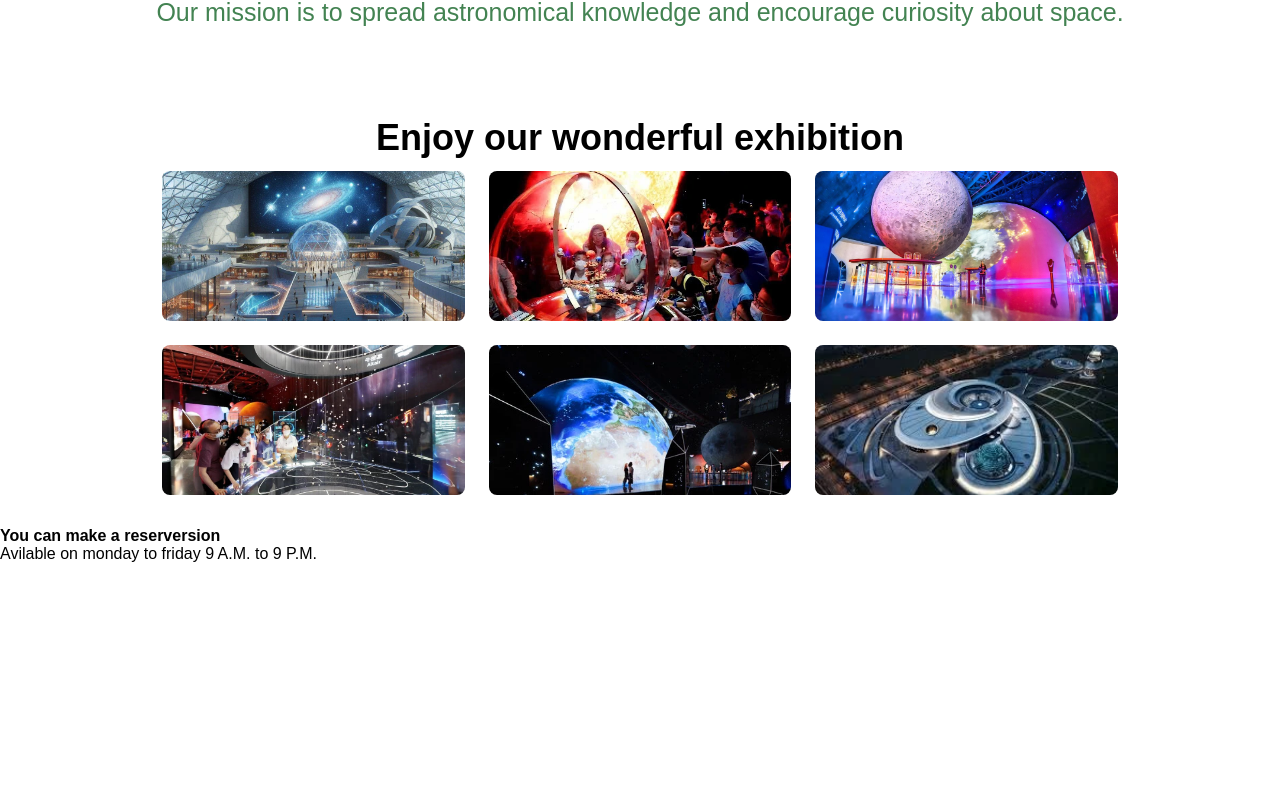
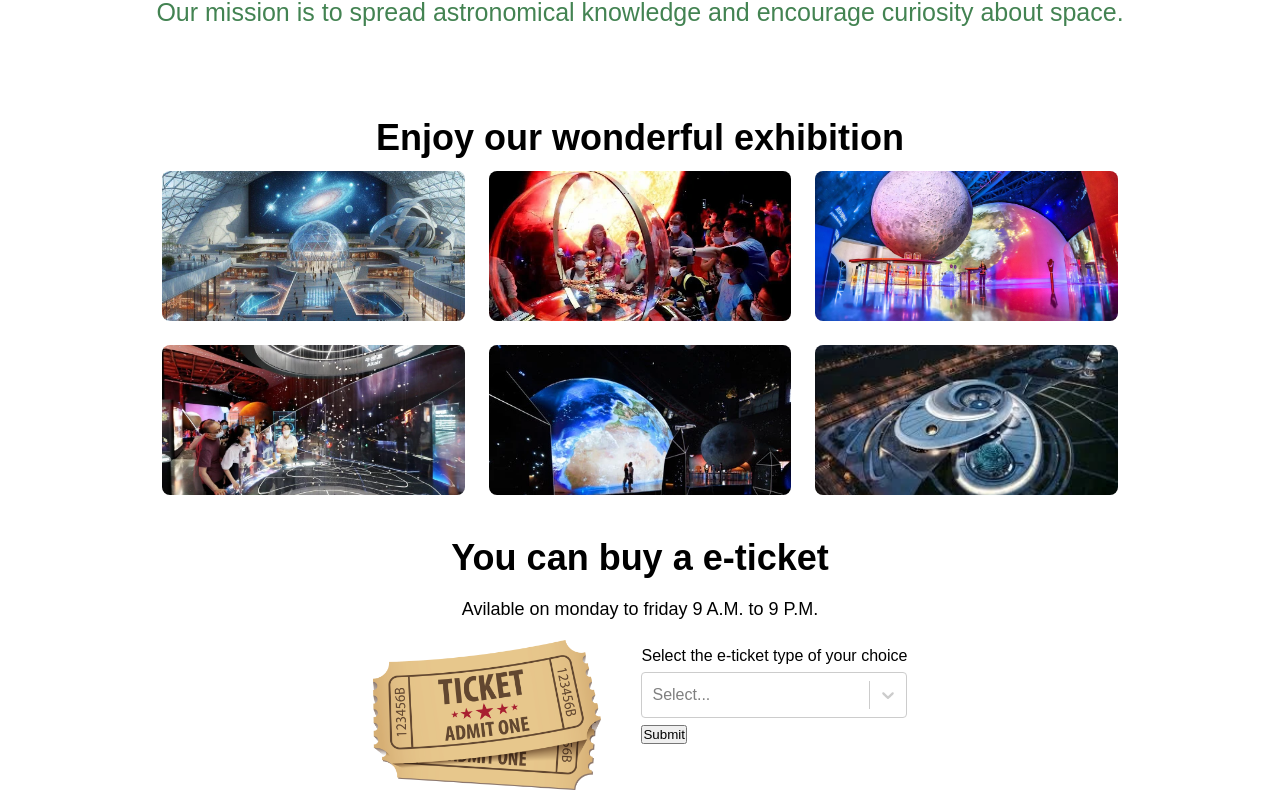
Before and after one commit to KiB017/ganGalaxy, a React (Create React App) app: page / in a window 1280 px wide. Shown: the part 963-1763 px from the top of the page. Before the commit the page ends 1526 px from the top, so only its background shows below. Built offline with nearby package versions, Linux system fonts and the light colour scheme; the HTML template or start-up script is replaced by a standard one.

Commit message:
Ticket form converted to react components

```diff
--- a/package.json
+++ b/package.json
@@ -10,6 +10,7 @@
     "react": "^18.2.0",
     "react-dom": "^18.2.0",
     "react-scripts": "5.0.1",
+    "react-select": "^5.8.0",
     "web-vitals": "^2.1.4"
   },
   "scripts": {
--- a/src/App.css
+++ b/src/App.css
@@ -119,3 +119,45 @@ body, html
   align-items: center;
   justify-content: center;
 }
+
+.ticket-container
+{
+  text-align: center;
+}
+
+.ticket-title
+{
+  font-size: 36px;
+  font-weight: bolder;
+  padding: 10px;
+  text-align: center;
+}
+
+.ticket-subtitle
+{
+  font-size: 18px;
+  padding: 10px;
+  text-align: center;
+}
+
+.ticket-form-container
+{
+  display: flex;
+  justify-content: center;
+}
+
+.ticket-img
+{
+  height: 150px;
+  width: auto;
+  margin: 10px 20px;
+}
+
+.form-ticket
+{
+  display: block;
+  align-items: flex-start;
+  justify-content: flex;
+  line-height: 2;
+  margin: 10px 20px;
+}
--- a/src/App.js
+++ b/src/App.js
@@ -1,5 +1,6 @@
 import './App.css';
 import Exhibition from './components/Exhibition';
+import TicketForm from './components/TicketForm';
 
 function App() {
   return (
@@ -25,7 +26,7 @@ function App() {
           className = 'welcome-container-entrance'
           alt = 'ganGalaxy Museam entrance'
         />
-        <p className="welcome-text">Welcome to the world of astronomy</p>
+        <p className = "welcome-text">Welcome to the world of astronomy</p>
       </div>
 
       <div className = 'mission-container'>
@@ -66,10 +67,21 @@ function App() {
         </div>
       </div>
 
-      <div className = 'ticket-container'>
-        <p><strong>You can make a reserversion</strong></p>
-        <p>Avilable on monday to friday 9 A.M. to 9 P.M.</p>
+
+      <p className = 'ticket-title'>You can buy a e-ticket</p>
+      <p className = 'ticket-subtitle'>Avilable on monday to friday 9 A.M. to 9 P.M.</p>
+
+      <div className = 'ticket-form-container'>
+        <img
+          src = {require('./images/ticket.png')}
+          className = 'ticket-img'
+          alt = 'ticket'
+        />
+
+        <TicketForm />
+
       </div>
+
     </div>
   );
 }
--- /dev/null
+++ b/src/components/TicketForm.jsx
@@ -0,0 +1,23 @@
+import React from "react";
+import Select from 'react-select';
+import '../stylesheets/TicketForm.css'
+
+function TicketForm()
+{
+  const options = [
+    { value: 'singleAdultType', label: 'Single adult E-Ticket' },
+    { value: 'singleChildType', label: 'Single child E-Ticket' },
+    { value: 'coupleType', label: 'Couple E-Ticket (2 people)' },
+    { value: 'groupType', label: 'Group E-Ticket (4 people)' }
+  ]
+
+  return(
+    <form className = 'form-ticket'>
+      <label>Select the e-ticket type of your choice</label>
+      <Select options={options}/>
+      <button>Submit</button>
+    </form>
+  );
+}
+
+export default TicketForm;
```
Also changed, not shown: src/images/ticket.png (added), src/stylesheets/TicketForm.css (added), 1 other file (tests, documents, lock files or other folders).
